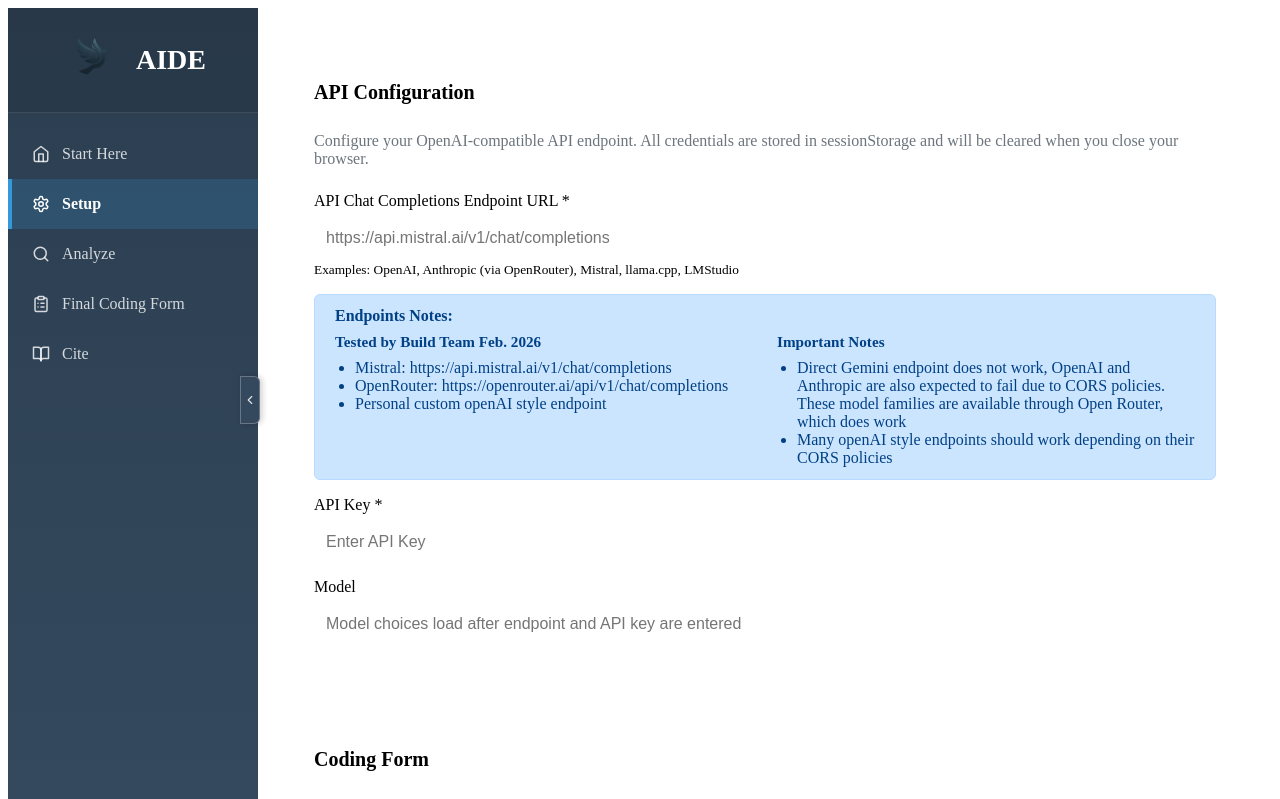
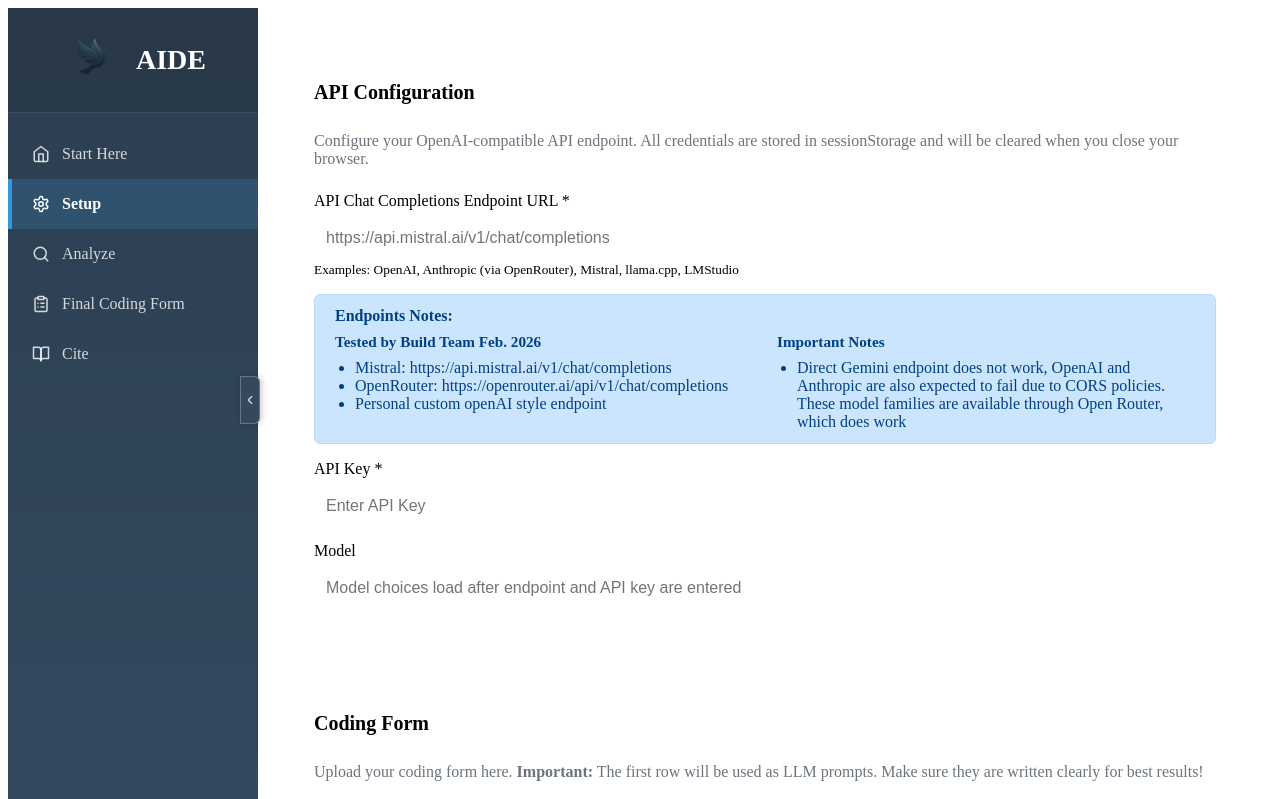
Before and after one commit to noah-schroeder/AIDE-Web, a React (Vite) app: page /AIDE-Web/setup in a window 1280 px wide. Shown: the top 799 px of the page. Built offline with nearby package versions, Linux system fonts and the light colour scheme; the HTML template or start-up script is replaced by a standard one.

Commit message:
Update SetupPage.jsx

```diff
--- a/src/components/SetupPage.jsx
+++ b/src/components/SetupPage.jsx
@@ -345,7 +345,6 @@ function SetupPage() {
                 <h6 style={{ marginTop: 0, marginBottom: '0.5rem', fontSize: '0.95rem' }}>Important Notes</h6>
                 <ul style={{ marginTop: 0, marginBottom: 0, paddingLeft: '1.25rem' }}>
                   <li>Direct Gemini endpoint does not work, OpenAI and Anthropic are also expected to fail due to CORS policies. These model families are available through Open Router, which does work </li>
-                  <li>Many openAI style endpoints should work depending on their CORS policies</li>
                 </ul>
               </div>
             </div>
```
